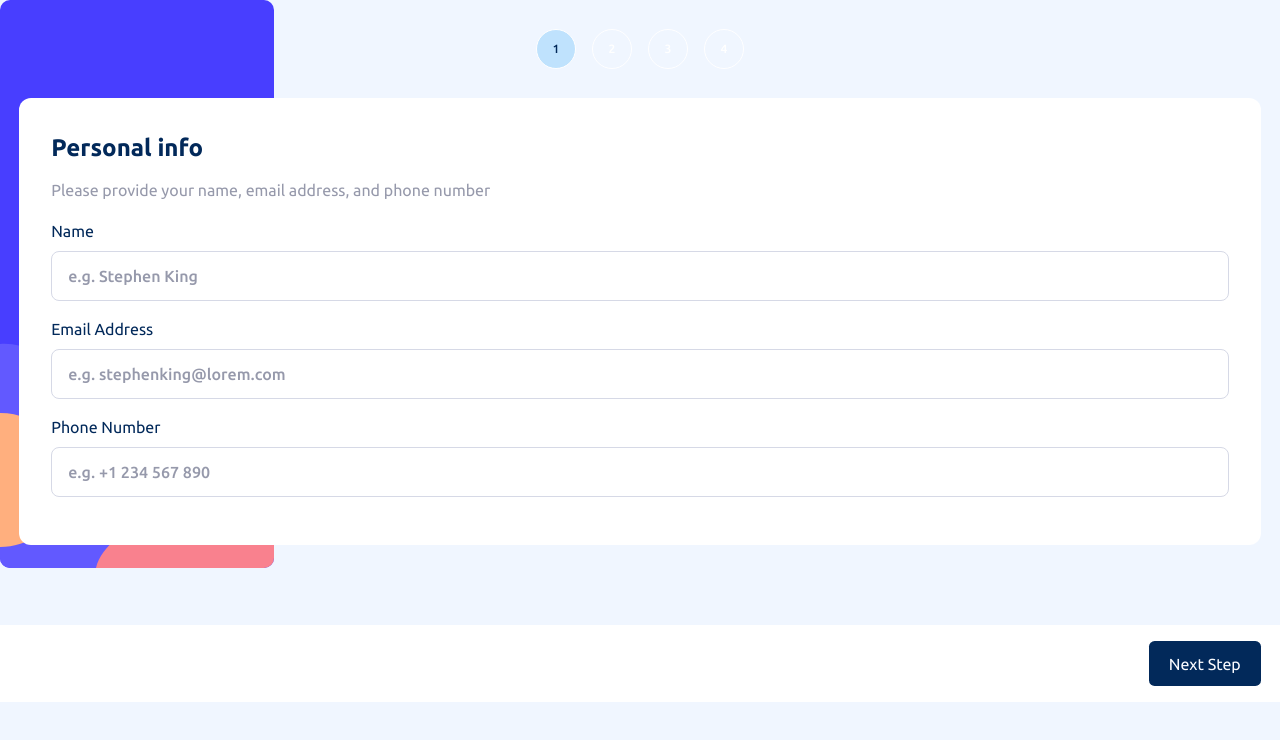
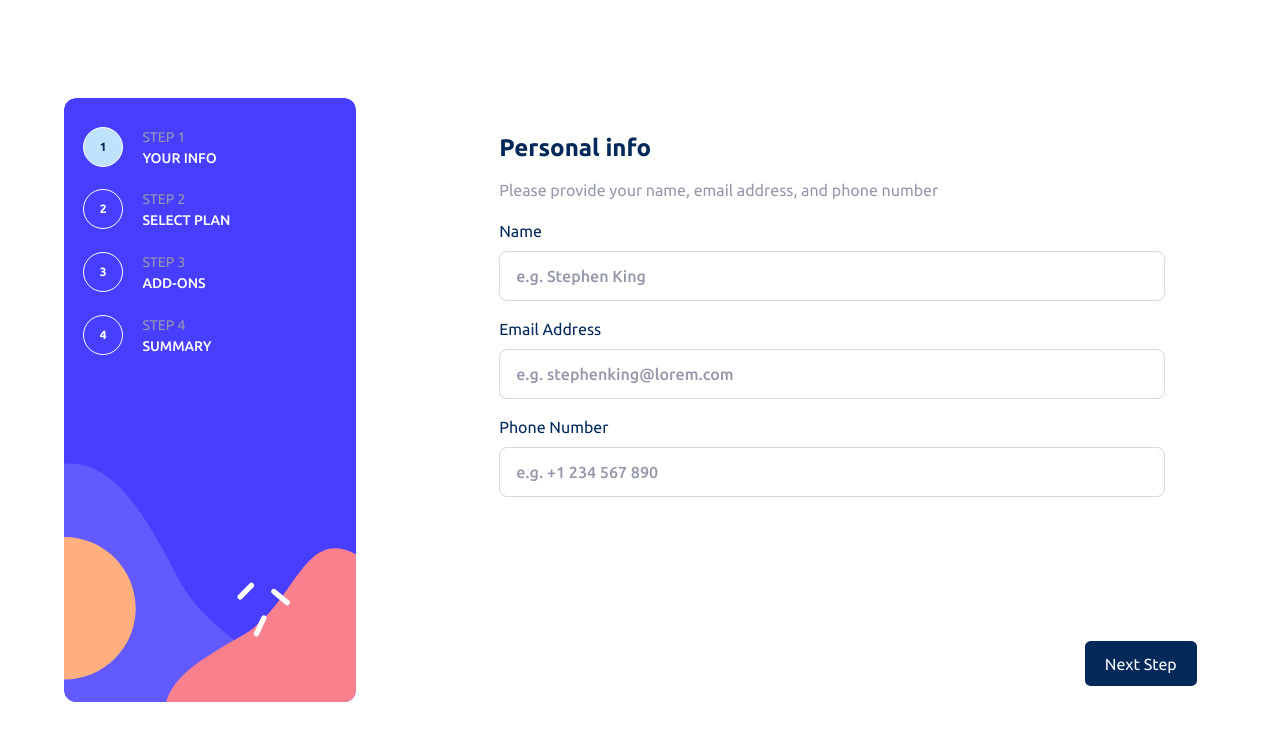
Before and after one commit to A14313/multiStep-form, a website built with Parcel: page src/index.html in a window 1280 px wide. Built offline with nearby package versions, Linux system fonts and the light colour scheme.

Commit message:
Done with mobile layout
Done with mobile layout

Done with tablet layout

Added grid layout on tablets viewport
800px

```diff
--- a/src/index.html
+++ b/src/index.html
@@ -21,18 +21,69 @@
 		<!-- Checkbox examples for javascript -->
 		<!-- https://developer.mozilla.org/en-US/docs/Web/HTML/Element/input/checkbox#examples -->
 		<!-- ====================== -->
-		<div class="banner__container">
+		<!-- <div class="banner__container">
 			<img src="assets/images/bg-sidebar-mobile.svg" mobile alt="" />
 			<img src="assets/images/bg-sidebar-desktop.svg" desktop alt="" />
-		</div>
+		</div> -->
 		<div class="container">
 			<div class="grid">
+				<div class="banner__container">
+					<img
+						src="assets/images/bg-sidebar-mobile.svg"
+						mobile
+						alt=""
+					/>
+					<img
+						src="assets/images/bg-sidebar-desktop.svg"
+						desktop
+						alt=""
+					/>
+				</div>
 				<div class="page-indicator">
 					<ul class="page-indicator__list">
-						<li class="page-indicator__item active"><p>1</p></li>
-						<li class="page-indicator__item"><p>2</p></li>
-						<li class="page-indicator__item"><p>3</p></li>
-						<li class="page-indicator__item"><p>4</p></li>
+						<!-- 1 -->
+						<div class="page-indicator__group">
+							<li class="page-indicator__item active">
+								<p>1</p>
+							</li>
+							<div class="page-indicator__text">
+								<p class="page-indicator__title">Step 1</p>
+								<p class="page-indicator__desc">Your info</p>
+							</div>
+						</div>
+
+						<!-- 2 -->
+						<div class="page-indicator__group">
+							<li class="page-indicator__item">
+								<p>2</p>
+							</li>
+							<div class="page-indicator__text">
+								<p class="page-indicator__title">Step 2</p>
+								<p class="page-indicator__desc">Select plan</p>
+							</div>
+						</div>
+
+						<!-- 3 -->
+						<div class="page-indicator__group">
+							<li class="page-indicator__item">
+								<p>3</p>
+							</li>
+							<div class="page-indicator__text">
+								<p class="page-indicator__title">Step 3</p>
+								<p class="page-indicator__desc">Add-ons</p>
+							</div>
+						</div>
+
+						<!-- 4 -->
+						<div class="page-indicator__group">
+							<li class="page-indicator__item">
+								<p>4</p>
+							</li>
+							<div class="page-indicator__text">
+								<p class="page-indicator__title">Step 4</p>
+								<p class="page-indicator__desc">Summary</p>
+							</div>
+						</div>
 					</ul>
 				</div>
 				<form class="multi-step-form" action="#">
--- a/src/scss/_colors.scss
+++ b/src/scss/_colors.scss
@@ -23,6 +23,10 @@
 
 body {
 	background-color: var(--clr-gray-light-500);
+
+	@include mediaQuery(med) {
+		background-color: white;
+	}
 }
 .slider,
 .btn,
@@ -49,7 +53,8 @@ body {
 .btn--previous,
 .form-group__summary--plan a,
 .form-group__summary--addons--title,
-.form-group__total--title {
+.form-group__total--title,
+.page-indicator__title {
 	color: var(--clr-primary-subtitle);
 }
 
@@ -63,3 +68,7 @@ body {
 .form-group__total--price {
 	color: var(--clr-input-border-focused);
 }
+
+.page-indicator__desc {
+	color: white;
+}
--- a/src/scss/main.scss
+++ b/src/scss/main.scss
@@ -8,6 +8,7 @@
 	--default-card-inline-padding: 1rem;
 	--transition-speed-normal: 500ms;
 	--border-radius-form: 0.5em;
+	--border-radius-card: 0.75em;
 }
 
 body {
@@ -19,6 +20,26 @@ body {
 	// width: 90%;
 	// max-width: 1200px;
 	// margin-inline: auto;
+	@include mediaQuery(med) {
+		min-height: 100vh;
+		display: grid;
+		place-items: center;
+	}
+}
+
+.grid {
+	border-radius: var(--border-radius-card);
+	overflow: hidden;
+	@include mediaQuery(med) {
+		display: grid;
+		grid-template-columns: repeat(3, 1fr);
+	}
+
+	@include mediaQuery(lrg) {
+		width: 90%;
+		max-width: 1200px;
+		margin-inline: auto;
+	}
 }
 
 .btn {
@@ -34,6 +55,7 @@ body {
 }
 
 .banner__container {
+	position: relative;
 	img[mobile] {
 		position: absolute;
 		z-index: -1;
@@ -47,20 +69,32 @@ body {
 	}
 
 	@include mediaQuery(med) {
+		grid-column: 1 / 2;
+		grid-row: 1 / 2;
+		z-index: -1;
+
 		img[mobile] {
 			display: none;
 		}
 
 		img[desktop] {
 			display: block;
-			position: absolute;
+			min-height: 100%;
+			max-width: 100%;
+			object-fit: cover;
+			// // position: absolute;
 			z-index: -1;
+			border-radius: var(--border-radius-card);
 		}
 	}
 }
 
 .multi-step-form {
 	margin-block-start: 0em;
+
+	@include mediaQuery(med) {
+		grid-column: 2 / -1;
+	}
 }
 
 .form-group {
@@ -309,8 +343,9 @@ body {
 	background-color: white;
 	margin-inline: var(--default-inline-spacing);
 	padding-inline: var(--default-card-inline-padding);
-	border-radius: 0.75em;
+	border-radius: var(--border-radius-card);
 	padding: 2em;
+	// border: 10px solid green;
 
 	&__title {
 		color: var(--clr-primary-title);
@@ -400,8 +435,46 @@ body {
 .page-indicator {
 	padding-block: 1.8em;
 
+	@include mediaQuery(med) {
+		// display: none;
+		// position: absolute;
+		grid-column: 1 / 2;
+		grid-row: 1 / 2;
+		padding-inline: 1.2em;
+		// border: 10px solid red;
+	}
+
+	&__group {
+		@include mediaQuery(med) {
+			display: flex;
+			gap: 1.2em;
+		}
+	}
+
+	&__text {
+		display: none;
+		@include mediaQuery(med) {
+			display: initial;
+			text-transform: uppercase;
+			font-size: var(--fs-300);
+		}
+	}
+
+	&__title {
+		@include mediaQuery(med) {
+			font-weight: 400;
+		}
+	}
+
+	&__desc {
+		@include mediaQuery(med) {
+			font-weight: 500;
+		}
+	}
+
 	&__list {
 		display: flex;
+		flex-direction: row;
 		justify-content: center;
 		align-items: center;
 		gap: 1em;
@@ -409,6 +482,12 @@ body {
 		list-style: none;
 		margin: 0;
 		padding: 0;
+
+		@include mediaQuery(med) {
+			flex-direction: column;
+			align-items: baseline;
+			gap: 1.3em;
+		}
 	}
 
 	&__item {
@@ -432,6 +511,10 @@ body {
 			display: flex;
 			justify-content: center;
 			align-items: center;
+
+			@include mediaQuery(med) {
+				font-weight: 700;
+			}
 		}
 	}
 }
```
Also changed, not shown: dist/index.html, 4 other files.
